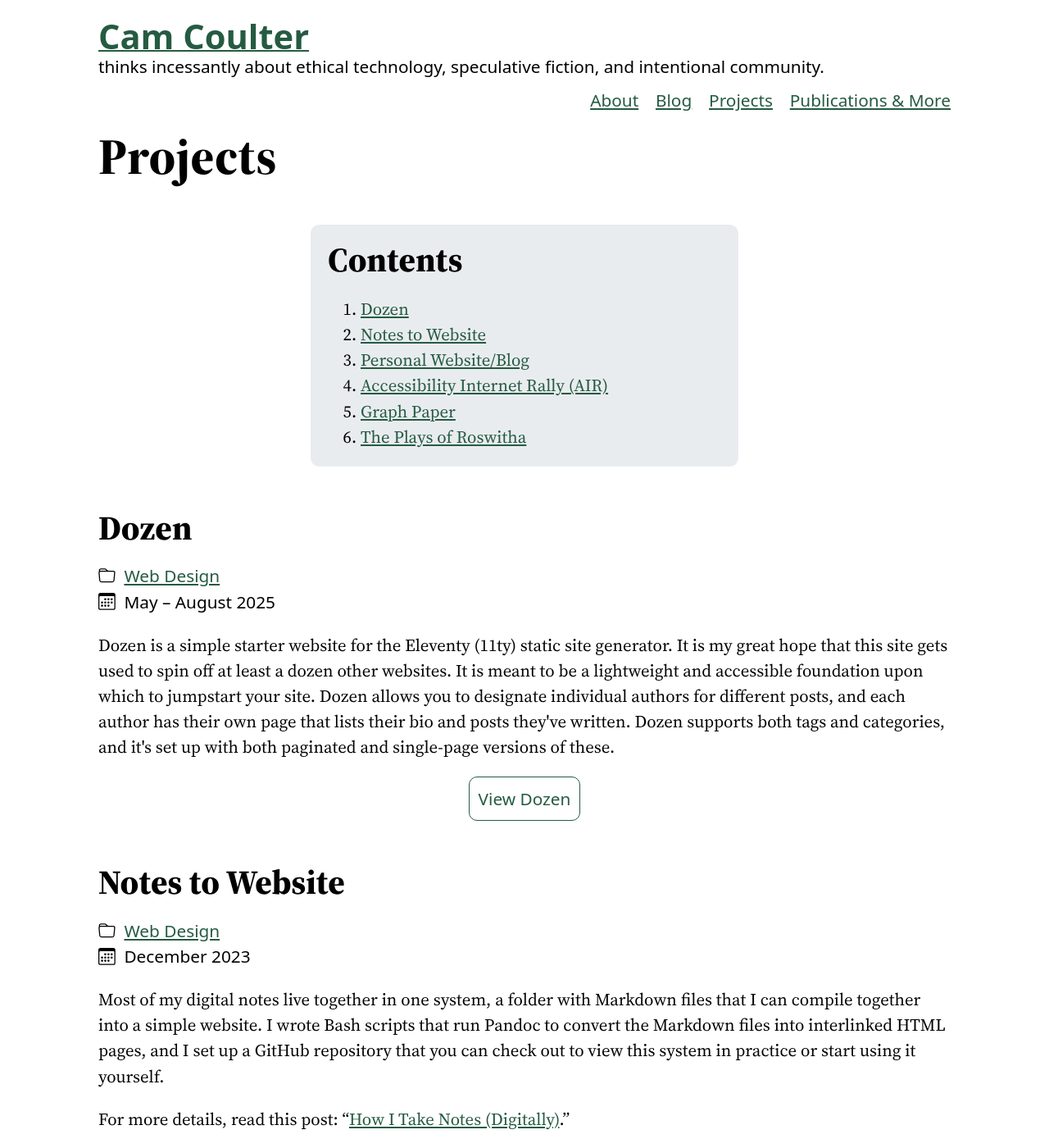
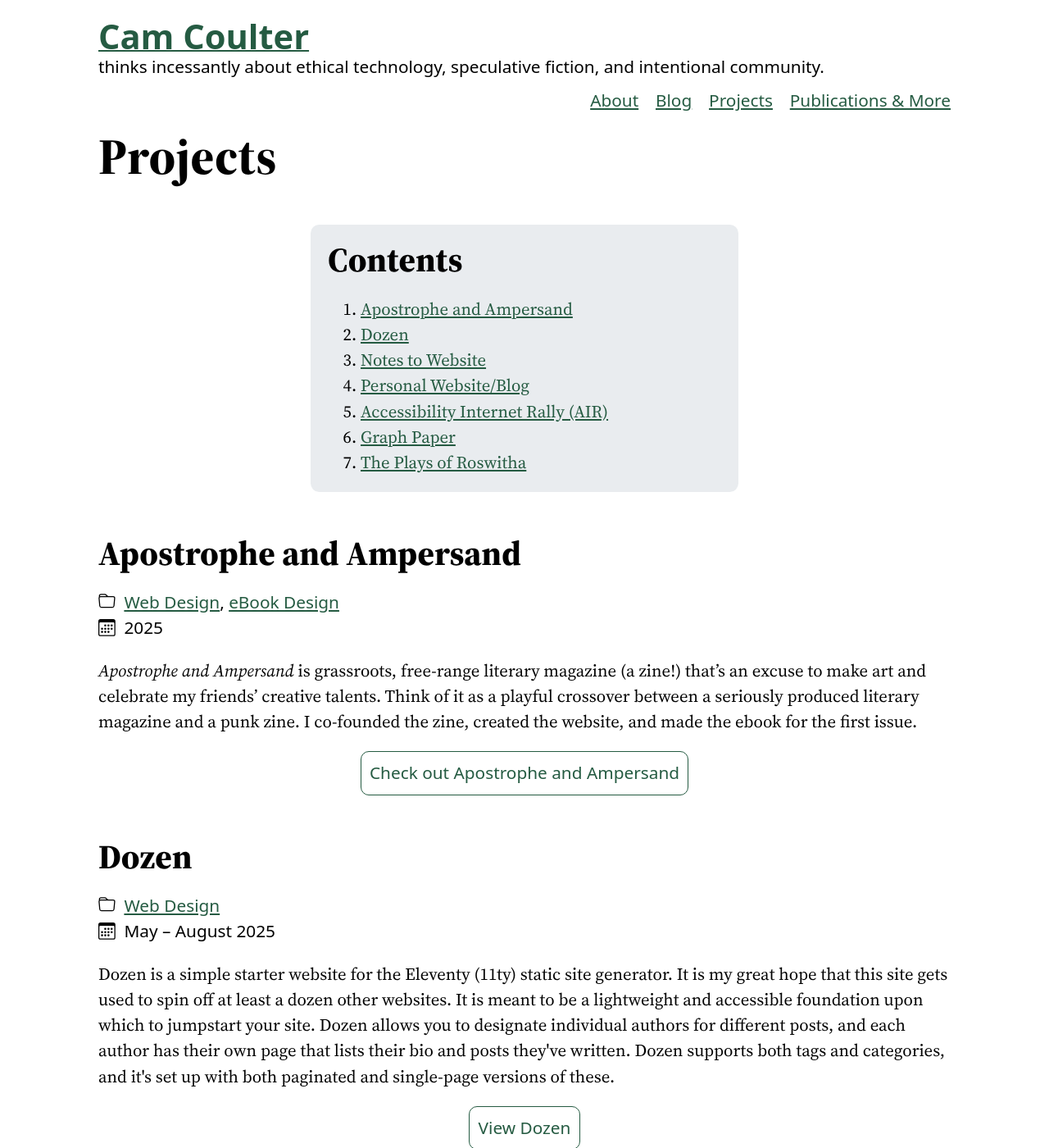
Before and after one commit to cncoulter/camcoulter.com, a Jekyll site: the page built from Projects.html, in a window 1280 px wide and 1400 px high. Shown: the whole window at 82% size. Built offline with Jekyll 4.4.1, drawn with Linux system fonts in a browser that asks for light colours; some web fonts are replaced.

Commit message:
Update Projects

```diff
--- a/Projects.html
+++ b/Projects.html
@@ -11,6 +11,7 @@ permalink: /Projects
 <div class="toc">
 	<h2>Contents</h2>
 	<ol>
+		<li><a href="#AnA">Apostrophe and Ampersand</a></li>
 		<li><a href="#Dozen">Dozen</a></li>
 		<li><a href="#notesToWebsite">Notes to Website</a></li>
 		<li><a href="#PersonalWebsiteBlog">Personal Website/Blog</a></li>
@@ -19,6 +20,20 @@ permalink: /Projects
 		<li><a href="#ThePlaysofRoswitha">The Plays of Roswitha</a></li>
 	</ol>
 </div>
+
+
+<h2 id="Ana" tabindex="-1">Apostrophe and Ampersand</h2>
+
+<ul class="post_metadata">
+	<li>{% include SVGs/folder.svg %} <span class="visually-hidden">Categorized under:</span> <a href="/Blog/Categories/#web+design">Web Design</a>, <a href="/Blog/Categories/#ebook+design">eBook Design</a></li>
+	<li>{% include SVGs/calendar3.svg %} <span class="visually-hidden">I worked on this in:</span> 2025</li>
+</ul>
+
+<p>	<cite>Apostrophe and Ampersand</cite> is grassroots, free-range literary magazine (a zine!) that’s an excuse to make art and celebrate my friends’ creative talents. Think of it as a playful crossover between a seriously produced literary magazine and a punk zine. I co-founded the zine, created the website, and made the ebook for the first issue.</p>
+
+<a href="https://dozen.camcoulter.com" class="link-turncoat link-turncoat--standalone">Check out Apostrophe and Ampersand</a>
+
+
 
 <h2 id="Dozen" tabindex="-1">Dozen</h2>
 
```
